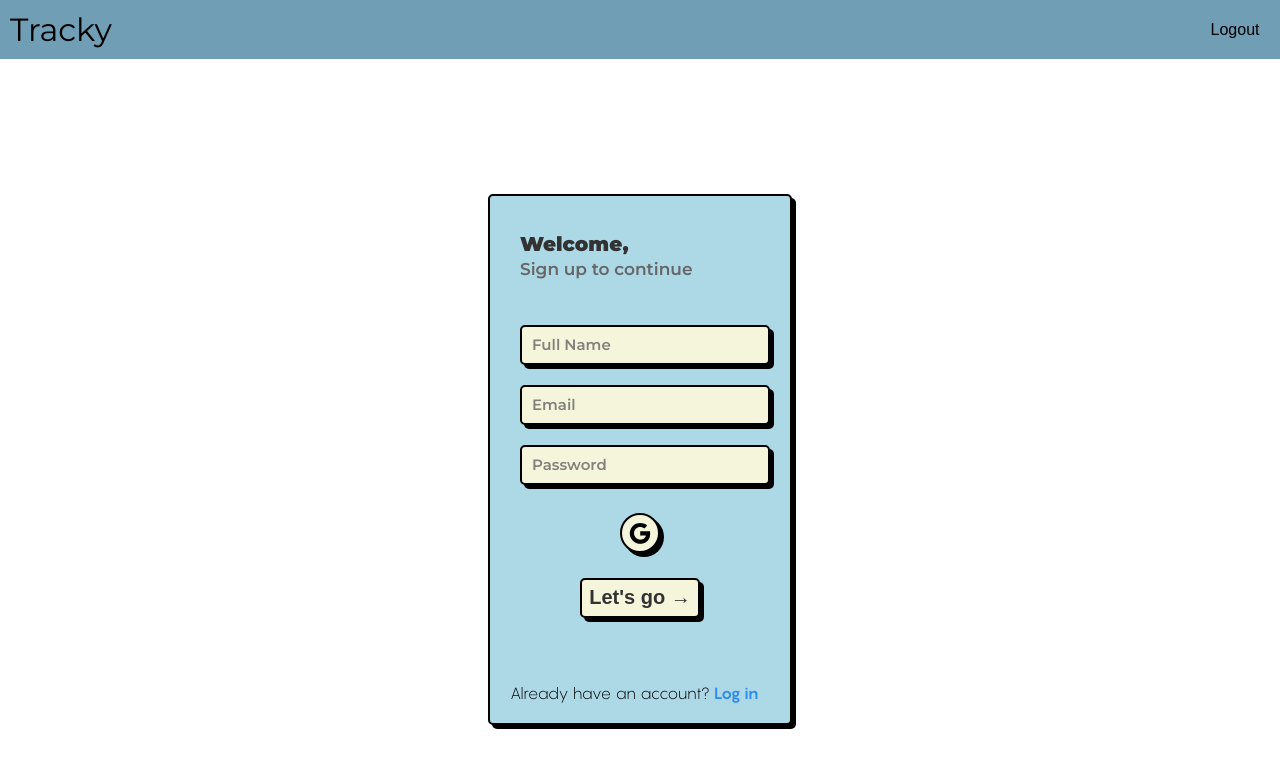
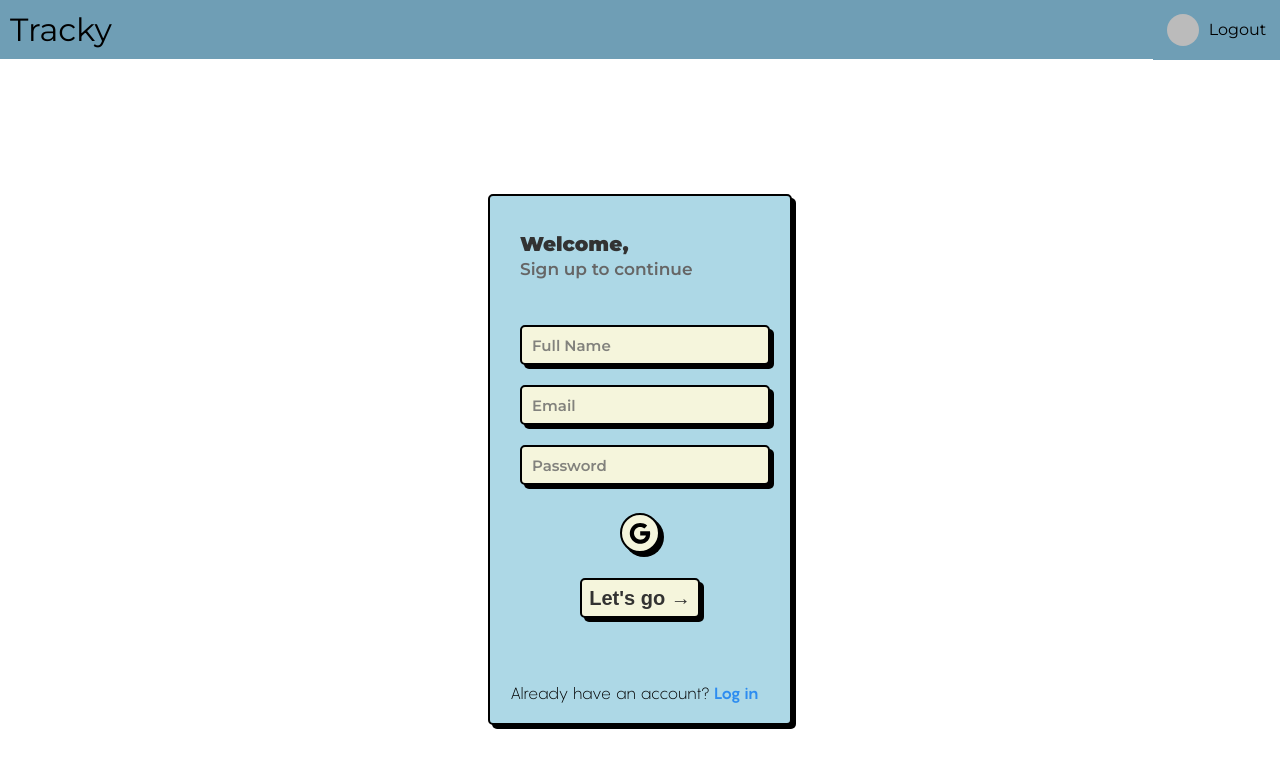
Before and after one commit to OrganicBeetle/FinanceTracker, a React (Vite) app: page / in a window 1280 px wide. Shown: the top 768 px of the page. Built offline with nearby package versions, Linux system fonts and the light colour scheme; no server answers; sample sign-in values are in the browser's storage.

Commit message:
update navbar
Added user svg

```diff
--- a/src/components/Loader/Loader.jsx
+++ b/src/components/Loader/Loader.jsx
@@ -3,7 +3,7 @@ import "./Loader.css";
 function Loader() {
   return (
     <div className="wrapper">
-      <div class="lds-ripple">
+      <div className="lds-ripple">
         <div></div>
         <div></div>
       </div>
--- a/src/components/TransactionSearch.jsx
+++ b/src/components/TransactionSearch.jsx
@@ -13,7 +13,7 @@ const TransactionSearch = ({
   exportToCsv,
   addTransaction,
   fetchTransactions,
-  //updateTransaction,
+  updateTransaction,
 }) => {
   const [searchTerm, setSearchTerm] = useState("");
   const [searchTag, setSearchTag] = useState("");
@@ -21,8 +21,8 @@ const TransactionSearch = ({
   const [searchDate, setSearchDate] = useState(null);
   const [typeFilter, setTypeFilter] = useState("");
   const [sortKey, setSortKey] = useState("");
-  //const [editingTransaction, setEditingTransaction] = useState(null);
-  //const [isEditModalVisible, setIsEditModalVisible] = useState(false);
+  const [editingTransaction, setEditingTransaction] = useState(null);
+  const [isEditModalVisible, setIsEditModalVisible] = useState(false);
   const [form] = Form.useForm();
   const fileInput = useRef();
 
@@ -50,7 +50,7 @@ const TransactionSearch = ({
   }
 
   // Function to open the modal with the selected transaction's data
-  /*const onEdit = (transaction) => {
+  const onEdit = (transaction) => {
     setEditingTransaction(transaction);  // Set transaction to edit
     form.setFieldsValue({
       ...transaction,
@@ -72,7 +72,7 @@ const TransactionSearch = ({
     setIsEditModalVisible(false);  // Close modal
     fetchTransactions();  // Refresh transaction list
     toast.success("Transaction updated!");
-  };*/
+  };
 
   const columns = [
     {
@@ -232,9 +232,11 @@ const TransactionSearch = ({
           </div>
         </div>
 
-        <Table columns={columns} dataSource={dataSource} /*onRow={(record) => ({
+        <Table columns={columns} dataSource={dataSource} onRow={(record) => ({
           onClick: () => onEdit(record),
-        })}*//>
+        })}/>
+
+
 
 
       </div>
--- a/src/components/header.css
+++ b/src/components/header.css
@@ -14,7 +14,7 @@
 .logout{
     border: none;
     background-color: #5a90abde;
-    padding: 20.5px;
+    padding: 13.8px;
     font-size: 16px;
     cursor: pointer;
     transition: background-color 0.3s ease, transform 0.3s ease;
--- a/src/components/header.jsx
+++ b/src/components/header.jsx
@@ -1,10 +1,11 @@
-import React, { useEffect } from 'react';
-import './header.css';
-import { auth } from '../firebase';
-import { useAuthState } from 'react-firebase-hooks/auth';
-import { useNavigate } from 'react-router-dom';
-import { toast } from 'react-toastify';
-import { signOut } from 'firebase/auth';
+import React, { useEffect } from "react";
+import "./header.css";
+import { auth } from "../firebase";
+import { useAuthState } from "react-firebase-hooks/auth";
+import { useNavigate } from "react-router-dom";
+import { toast } from "react-toastify";
+import { signOut } from "firebase/auth";
+import userSvg from "../assets/user.svg";
 
 const Header = () => {
   const [user, loading] = useAuthState(auth);
@@ -12,7 +13,7 @@ const Header = () => {
 
   useEffect(() => {
     if (!loading && !user) {
-      navigate('/');
+      navigate("/");
     }
   }, [user, loading, navigate]); // Added navigate to dependencies
 
@@ -21,7 +22,7 @@ const Header = () => {
       .then(() => {
         toast.success("Logged Out Successfully!");
         localStorage.clear();
-        navigate('/');  // Ensure redirection happens after logout
+        navigate("/"); // Ensure redirection happens after logout
       })
       .catch((error) => {
         toast.error(error.message);
@@ -29,12 +30,22 @@ const Header = () => {
   }
 
   return (
-    <div className='flex items-center justify-between w-full'>
-      <div className='navbar font-medium text-[2rem]'>Tracky</div>
+    <div className="flex items-center justify-between w-full py-4 px-6 bg-gray-800 text-white">
+      <div className="navbar font-medium text-[2rem]">Tracky</div>
       {user && (
-        <button className='logout text-3xl' onClick={logoutFunction}>
+        <p
+          className="logout flex items-center text-3xl"
+          onClick={logoutFunction}
+        >
+          <img
+            src={user.photoURL ? user.photoURL : userSvg}
+            width={user.photoURL ? "32" : "24"}
+            style={{ borderRadius: "50%", marginRight: 10}}
+            alt="User Profile"
+            className="mr-2" // margin-right to separate the image from the text
+          />
           Logout
-        </button>
+        </p>
       )}
     </div>
   );
--- a/src/pages/Dashboard.jsx
+++ b/src/pages/Dashboard.jsx
@@ -17,6 +17,7 @@ import { unparse } from "papaparse";
 import Header from "../components/header.jsx";
 import '../App.css';
 //import { doc, updateDoc } from "firebase/firestore";
+import {doc , deleteDoc} from "firebase/firestore";
 
 const Dashboard = () => {
   const [user] = useAuthState(auth);
@@ -70,6 +71,29 @@ const Dashboard = () => {
   };
 
   const { balanceData, spendingDataArray } = processChartData();
+
+  const deleteTransaction = async (transactionId) => {
+    if (!user || !user.uid) {
+      toast.error("User is not authenticated");
+      return;
+    }
+
+    try {
+      // Delete the transaction from Firestore
+      const transactionRef = doc(db, `users/${user.uid}/transactions`, transactionId);
+      await deleteDoc(transactionRef);
+
+      // Remove the transaction from the state
+      const updatedTransactions = transactions.filter(transaction => transaction.id !== transactionId);
+      setTransactions(updatedTransactions);
+
+      toast.success("Transaction Deleted!");
+    } catch (e) {
+      console.error("Error deleting document: ", e);
+      toast.error("Couldn't delete the transaction.");
+    }
+  };
+
   const showExpenseModal = () => {
     setIsExpenseModalVisible(true);
   };
@@ -153,8 +177,6 @@ const Dashboard = () => {
     }
   }
 
-
-
   async function fetchTransactions() {
     setLoading(true);
     if (user) {
@@ -174,24 +196,6 @@ const Dashboard = () => {
     }
     setLoading(false);
   }
-
-
-  /*async function fetchTransactions() {
-    setLoading(true);
-    if (user) {
-      const q = query(collection(db, `users/${user.uid}/transactions`));
-      const querySnapshot = await getDocs(q);
-      let transactionsArray = [];
-      querySnapshot.forEach((doc) => {
-        // Include the document ID in the transaction object
-        transactionsArray.push({ id: doc.id, ...doc.data() });
-      });
-      setTransactions(transactionsArray);
-      toast.success("Transactions Fetched!");
-    }
-    setLoading(false);
-  }*/
-
 
   const balanceConfig = {
     data: balanceData,
```
